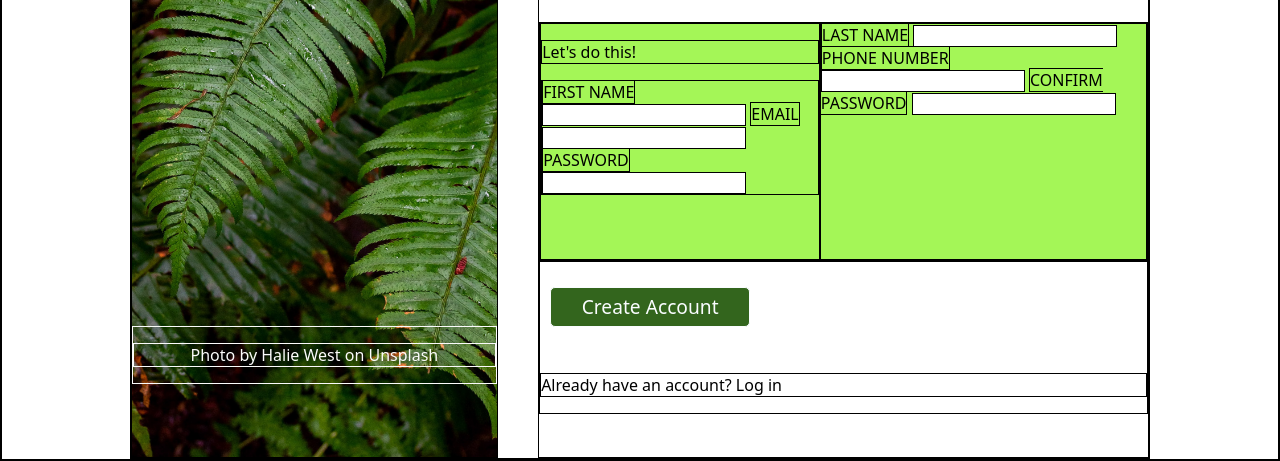
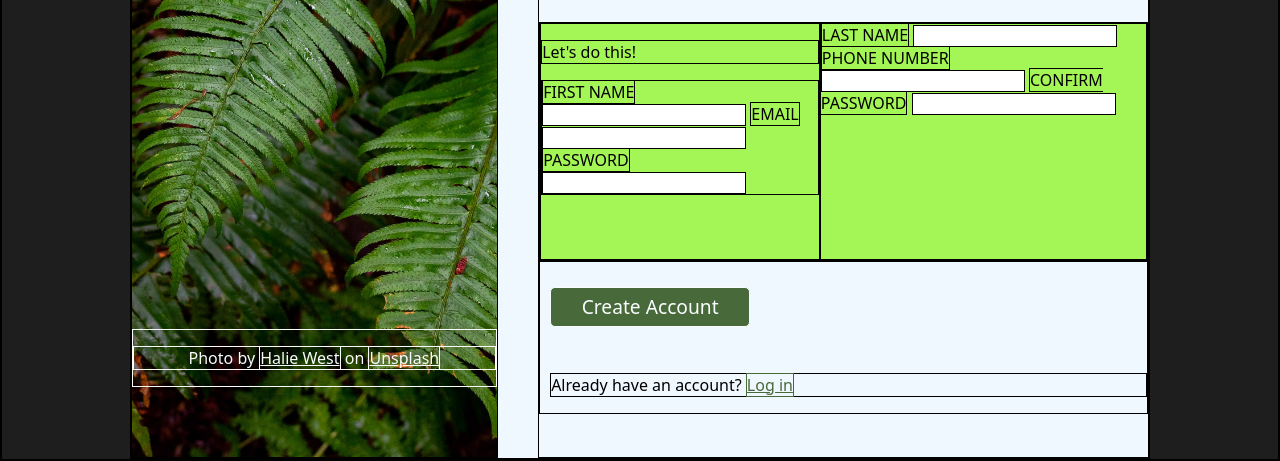
Before and after one commit to IhO17/sign-up_form, a plain HTML site: page index.html in a window 1280 px wide. Shown: the part 343-804 px from the top of the page. Drawn offline with Linux system fonts and the light colour scheme.

Commit message:
add anchors

```diff
--- a/index.html
+++ b/index.html
@@ -14,7 +14,9 @@
                 <h1 class="title">ODIN</h1>
             </div>
             <div class="left-footer">
-                <p>Photo by Halie West on Unsplash</p>
+                <p>
+                    Photo by <a href="https://unsplash.com/@haliewestphoto">Halie West</a> on <a href="https://unsplash.com/">Unsplash</a>
+                </p>
             </div>
         </div>
         <div class="right-side">
@@ -54,7 +56,10 @@
             <div class="button-area">
                 <button class="button">Create Account</button>
                 </form>
-                <p>Already have an account? Log in</p>
+                <p class="button-text">
+                    Already have an account?
+                    <a href="">Log in</a>
+                </p>
             </div>
         </div>
     </div>
--- a/styles.css
+++ b/styles.css
@@ -19,10 +19,14 @@ body {
     padding: 0;
 }
 
+body {
+    background-color: rgba(0, 0, 0, 0.881);
+}
+
 .container {
     width: 80%;
     height: 100vh;
-
+    background-color: aliceblue;
 }
 
 .left-side {
@@ -64,7 +68,7 @@ body {
     color: rgb(251, 251, 251);
     width: 100%;
     text-align: center;
-    margin-top: 97%;
+    margin-top: 98%;
 
 }
 
@@ -93,11 +97,25 @@ body {
 }
 
 .button {
-    background-color: rgb(51, 101, 29);
+    background-color: rgb(72, 106, 58);
     font-size: 1.2rem;
     color: rgb(250, 253, 255);
     margin: 25px 0 30px 10px;
     width: 200px;
     height: 40px;
     border-radius: 5px;
+
 }
+
+.button-text {
+    margin-left: 10px;
+
+}
+
+.button-text a {
+    color: rgb(72, 106, 58);
+}
+
+a {
+    color: inherit;
+};
```
